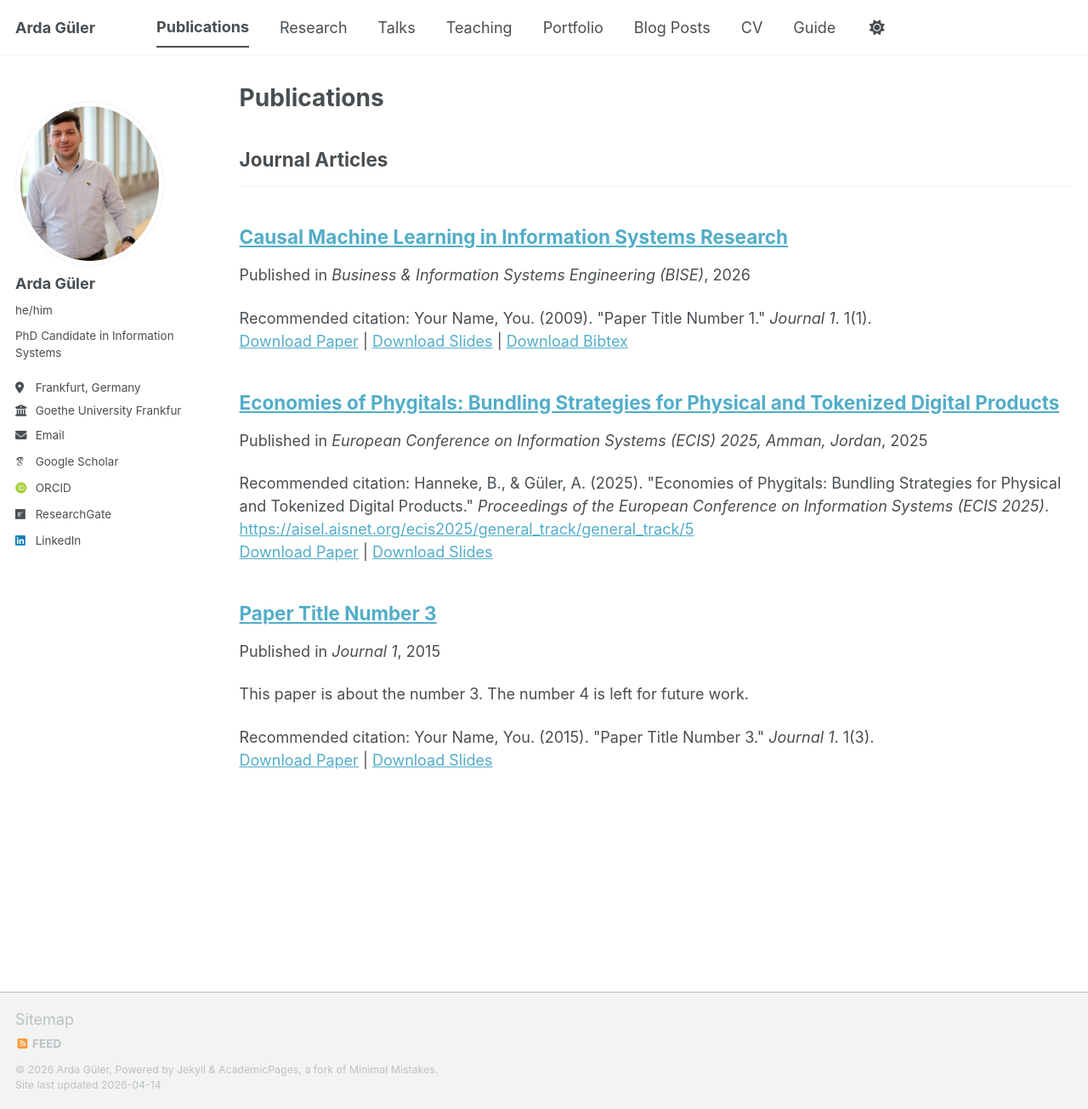
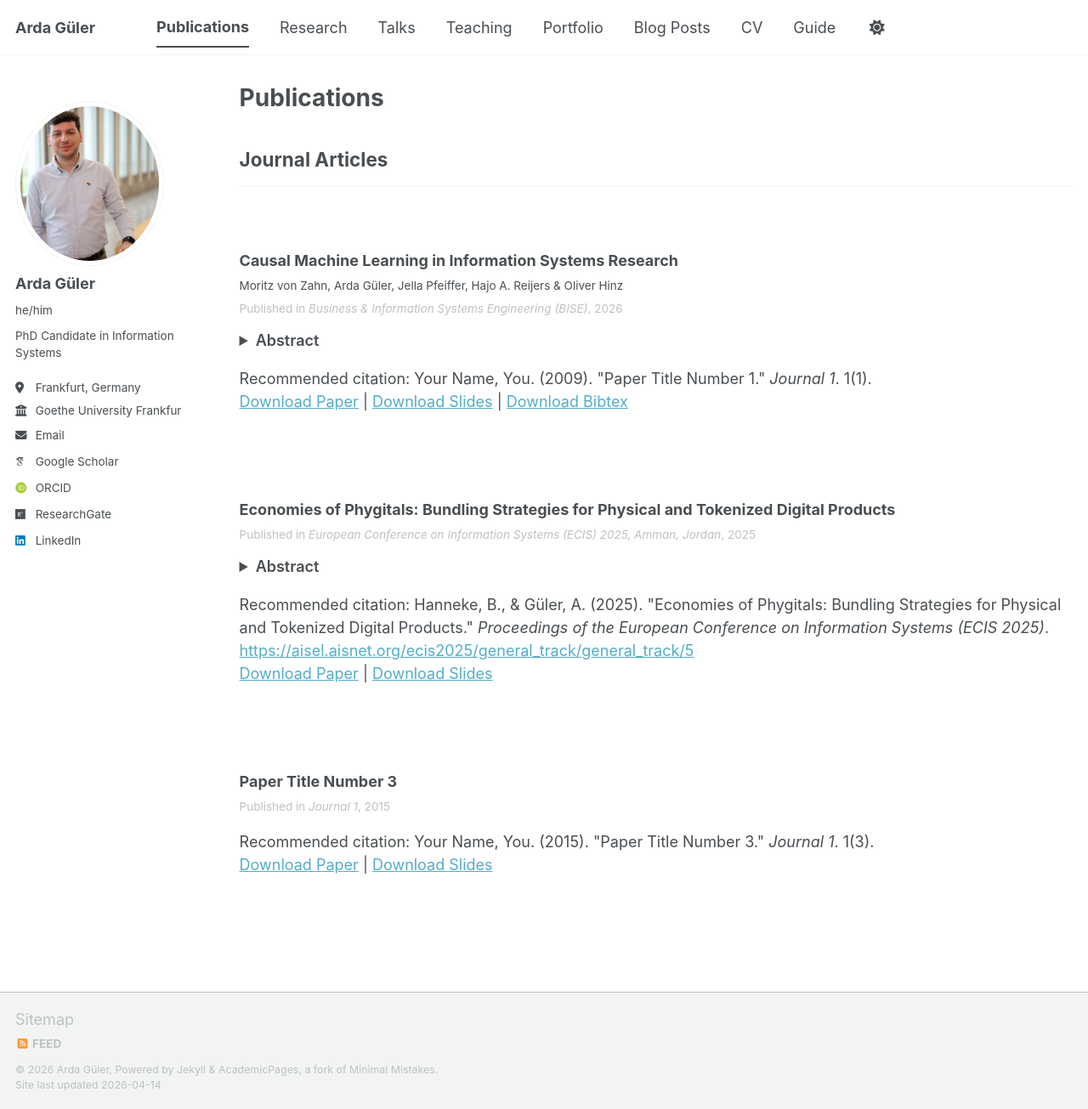
Before and after one commit to ardague/ardague.github.io, a Jekyll site: the page built from _pages/publications.html, in a window 1280 px wide and 1305 px high. Shown: the whole window at 85% size. Built offline with Jekyll 4.4.1, drawn with Linux system fonts in a browser that asks for light colours; some web fonts are replaced; a script bundle is joined from its source files by our own code; library files that are not in the unit come from our copies.

Commit message:
Enhance archive layout: update styles for titles, authors, summaries, and abstracts; add abstract section to publications

```diff
--- a/_includes/archive-single.html
+++ b/_includes/archive-single.html
@@ -26,30 +26,29 @@
       </div>
     {% endif %}
 
-    <h2 class="archive__item-title" itemprop="headline">
-      {% if post.link %}
-        <a href="{{ post.link }}">{{ title }}</a> <a href="{{ base_path }}{{ post.url }}" rel="permalink"><i class="fa fa-link" aria-hidden="true" title="permalink"></i><span class="sr-only">Permalink</span></a>
-      {% else %}
-        <a href="{{ base_path }}{{ post.url }}" rel="permalink">{{ title }}</a>
-      {% endif %}
-    </h2>
+    <h2 class="archive__item-title" itemprop="headline">{{ title }}</h2>
+
+    {% if post.authors %}
+      <p class="archive__item-authors">{{ post.authors }}</p>
+    {% endif %}
 
     {% if post.read_time %}
       <p class="page__meta"><i class="fa fa-clock" aria-hidden="true"></i> {% include read-time.html %}</p>
     {% endif %}
 
         {% if post.collection == 'teaching' %}
-          <p> {{ post.type }}, <i>{{ post.venue }}</i>, {{ post.date | default: "1900-01-01" | date: "%Y" }} </p>
+          <p class="archive__item-summary">{{ post.type }}, <i>{{ post.venue }}</i>, {{ post.date | default: "1900-01-01" | date: "%Y" }}</p>
         {% elsif post.collection == 'publications' %}
-          <p>Published in <i>{{ post.venue }}</i>, {{ post.date | default: "1900-01-01" | date: "%Y" }} </p>
+          <p class="archive__item-summary">Published in <i>{{ post.venue }}</i>{% if post.date %}, {{ post.date | default: "1900-01-01" | date: "%Y" }}{% endif %}</p>
         {% elsif post.date %}
-         <p class="page__date"><strong><i class="fa fa-fw fa-calendar" aria-hidden="true"></i> {{ site.data.ui-text[site.locale].date_label | default: "Published:" }}</strong> <time datetime="{{ post.date | default: "1900-01-01" | date_to_xmlschema }}">{{ post.date | default: "1900-01-01" | date: "%B %d, %Y" }}</time></p>
+          <p class="archive__item-summary"><strong><i class="fa fa-fw fa-calendar" aria-hidden="true"></i> {{ site.data.ui-text[site.locale].date_label | default: "Published:" }}</strong> <time datetime="{{ post.date | default: "1900-01-01" | date_to_xmlschema }}">{{ post.date | default: "1900-01-01" | date: "%B %d, %Y" }}</time></p>
         {% endif %}
 
-    {% if post.excerpt and site.read_more != 'enabled' %}
-    <p class="archive__item-excerpt" itemprop="description">{{ post.excerpt | markdownify }}</p>
-    {% elsif post.excerpt and site.read_more == 'enabled' %}
-    <p class="archive__item-excerpt" itemprop="description"><p>{{ post.excerpt | markdownify | remove: '<p>' | remove: '</p>' }}<strong><a href="{{ base_path }}{{ post.url }}" rel="permalink"> Read more</a></strong></p></p>
+    {% if post.abstract %}
+      <details class="archive__item-abstract">
+        <summary>Abstract</summary>
+        <div class="archive__item-abstract-body">{{ post.abstract | markdownify }}</div>
+      </details>
     {% endif %}
 
     {% if post.citation and post.paperurl and post.slidesurl and post.bibtexurl %}
--- a/_publications/2026-03-28-CML-in-IS-BISE.md
+++ b/_publications/2026-03-28-CML-in-IS-BISE.md
@@ -1,9 +1,10 @@
 ---
 title: "Causal Machine Learning in Information Systems Research"
+authors: "Moritz von Zahn, Arda Güler, Jella Pfeiffer, Hajo A. Reijers & Oliver Hinz"
 collection: publications
 category: manuscripts
 permalink: /publication/2026-03-28-CML-in-IS-BISE
-excerpt: ''
+abstract: ''
 date: 2026-03-28
 venue: 'Business & Information Systems Engineering (BISE)'
 slidesurl: 'https://academicpages.github.io/files/slides1.pdf'
--- a/_sass/_themes.scss
+++ b/_sass/_themes.scss
@@ -35,6 +35,7 @@ $type-size-2                : 1.953em;  // ~31.248px
 $type-size-3                : 1.563em;  // ~25.008px
 $type-size-4                : 1.25em;   // ~20px
 $type-size-5                : 1em;      // ~16px
+$type-size-5-5              : 0.875em;  // ~14px
 $type-size-6                : 0.75em;   // ~12px
 $type-size-7                : 0.6875em; // ~11px
 $type-size-8                : 0.625em;  // ~10px
--- a/_sass/layout/_archive.scss
+++ b/_sass/layout/_archive.scss
@@ -40,12 +40,52 @@
 }
 
 .archive__item-title {
-  margin-bottom: 0.25em;
+  margin-bottom: 0.5em;
   font-family: $sans-serif-narrow;
+  font-size: $type-size-5;
+  font-weight: bold;
+  color: var(--global-text-color);
+}
 
-  a + a {
-    opacity: 0.5;
-  }
+.archive__item {
+  border-bottom: 1px solid var(--global-border-color);
+  padding: 1.2rem 0;
+}
+
+.archive__item:last-child {
+  border-bottom: none;
+}
+
+.archive__item-authors {
+  margin: 0 0 0.5em;
+  color: var(--global-text-color);
+  font-size: $type-size-6;
+  font-weight: normal;
+}
+
+.archive__item-summary {
+  margin: 0 0 0.75em;
+  color: var(--global-text-color-light);
+  font-size: $type-size-6;
+}
+
+.archive__item-abstract {
+  margin-top: 0.75em;
+}
+
+.archive__item-abstract summary {
+  cursor: pointer;
+  font-weight: 600;
+  outline: none;
+}
+
+.archive__item-abstract-body {
+  margin-top: 0.5em;
+  padding: 1em;
+  background-color: rgba(245, 245, 245, 0.6);
+  border-left: 4px solid #e8b4d4;
+  border-radius: 4px;
+  font-size: $type-size-5-5;
 }
 
 /* remove border*/
@@ -59,7 +99,7 @@
 
 .archive__item-excerpt {
   margin-top: 0;
-  font-size: $type-size-6;
+  font-size: $type-size-5;
 
   & + p {
     text-indent: 0;
```
Also changed, not shown: _publications/2025-06-01-Economics-of-Phygitals.md (+1 -1 lines).
